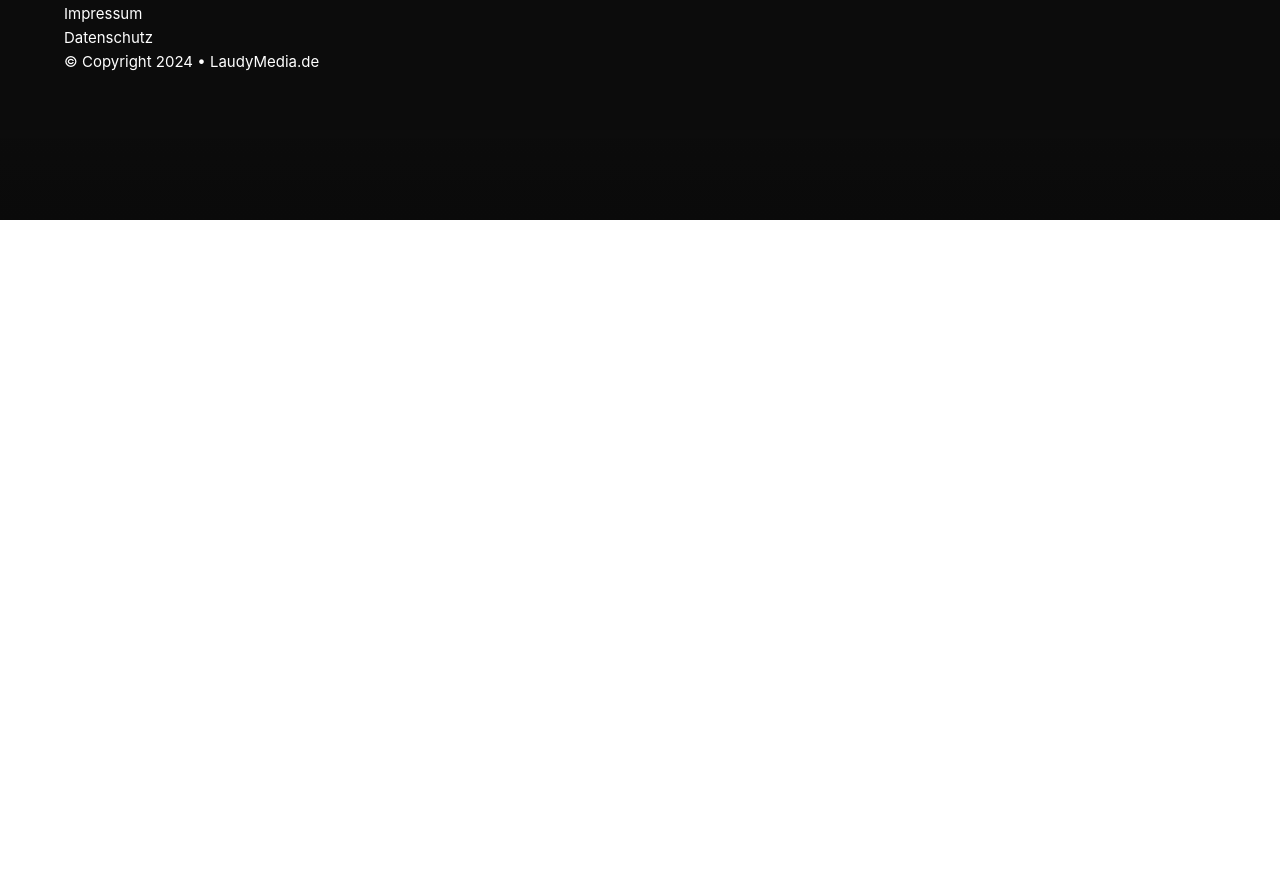
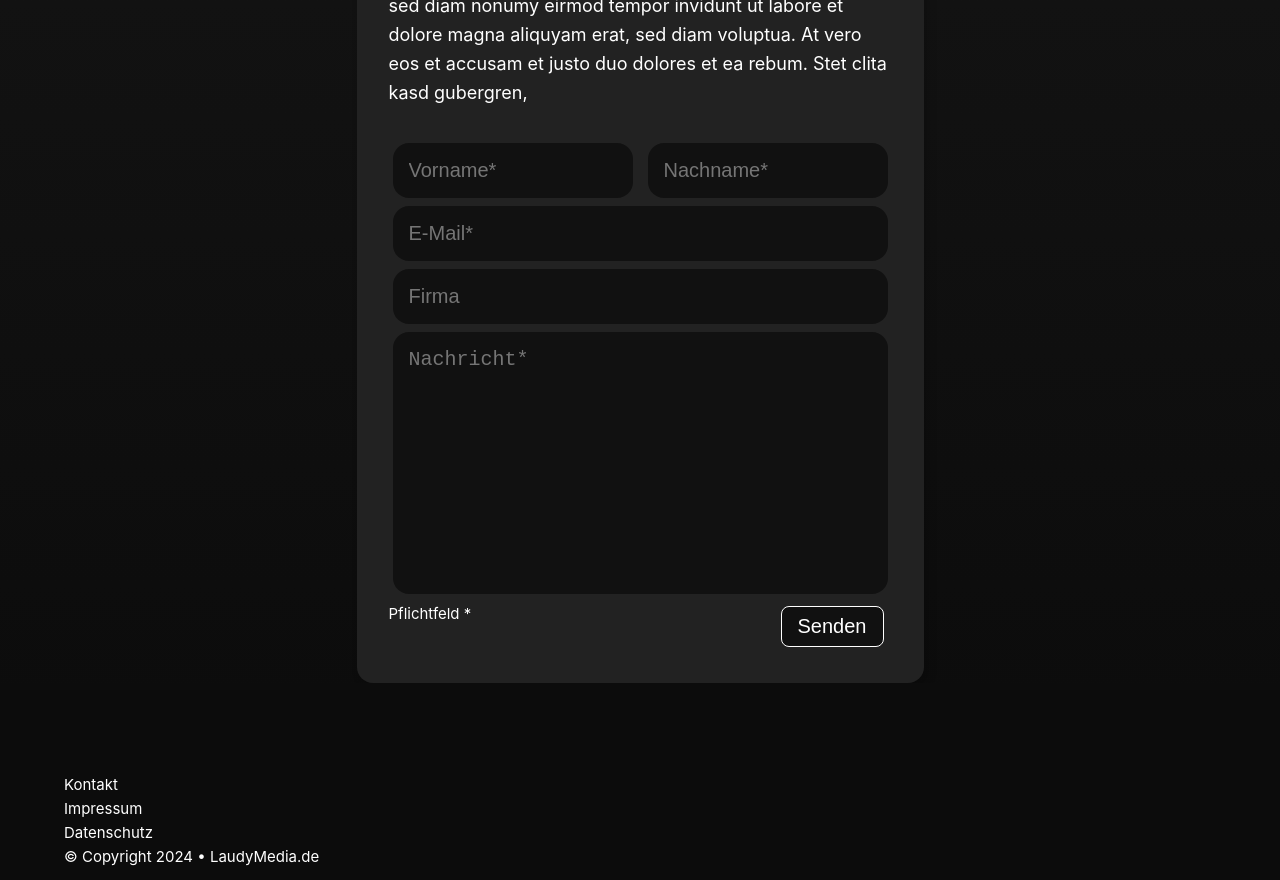
Before and after one commit to DasShorty/laudymedia, a Nuxt app: page /kontakt in a window 1280 px wide. Shown: the part 580-1460 px from the top of the page. Before the commit the page ends 800 px from the top, so only its background shows below. Built offline with nearby package versions, Linux system fonts and the light colour scheme.

Commit message:
contact form finished (frontend)

```diff
--- /dev/null
+++ b/components/contact/WriteContactContainer.vue
@@ -0,0 +1,110 @@
+<script setup lang="ts">
+
+</script>
+
+<template>
+
+  <div class="contact-container">
+
+    <h2>Kontaktformular</h2>
+
+    <p>Lorem ipsum dolor sit amet, consetetur sadipscing elitr, sed diam nonumy eirmod tempor invidunt ut labore et
+      dolore magna aliquyam erat, sed diam voluptua. At vero eos et accusam et justo duo dolores et ea rebum. Stet clita
+      kasd gubergren,</p>
+
+    <form>
+      <div class="names">
+        <input type="text" required placeholder="Vorname*">
+        <input type="text" required placeholder="Nachname*">
+      </div>
+      <input type="email" required placeholder="E-Mail*">
+      <input type="text" placeholder="Firma">
+      <textarea placeholder="Nachricht*" required rows="10" cols="40"></textarea>
+      <div class="form-bottom">
+        <span>Pflichtfeld *</span>
+        <button type="submit">Senden</button>
+      </div>
+    </form>
+
+  </div>
+
+</template>
+
+<style scoped>
+
+.contact-container {
+  background-color: #222222;
+  margin-left: 10rem;
+  margin-right: 10rem;
+  padding: 2rem;
+  width: 35.438rem;
+  border-radius: 1rem;
+  filter: drop-shadow(4px 4px 4px rgba(0, 0, 0, 0.2));
+}
+
+h2 {
+  font-size: 1.7rem;
+}
+
+p {
+  font-size: 1.125rem;
+}
+
+textarea {
+  resize: none;
+}
+
+form {
+  display: flex;
+  flex-direction: column;
+  margin-top: 2rem;
+}
+
+input, textarea {
+  background-color: #111111;
+  padding: 1rem;
+  color: white;
+  font-size: 1.25rem;
+  border: none;
+  margin: 0.25rem;
+  border-radius: 1rem;
+}
+
+input:focus, textarea:focus {
+  border: none !important;
+  outline: none !important;
+}
+
+button {
+  border: 1px solid white;
+  background-color: #111111 !important;
+  border-radius: 0.5rem;
+  font-size: 1.25rem;
+  color: white;
+  padding: 0.5rem 1rem;
+  margin: 0.25rem 0.5rem;
+}
+
+button:hover {
+  cursor: pointer;
+}
+
+.form-bottom {
+  display: flex;
+  flex-direction: row;
+  justify-content: space-between;
+  margin-top: 0.25rem;
+}
+
+.names {
+  display: flex;
+  flex-direction: row;
+  width: 100%;
+  justify-content: space-between;
+}
+
+.names input {
+  width: 15rem;
+}
+
+</style>
```
